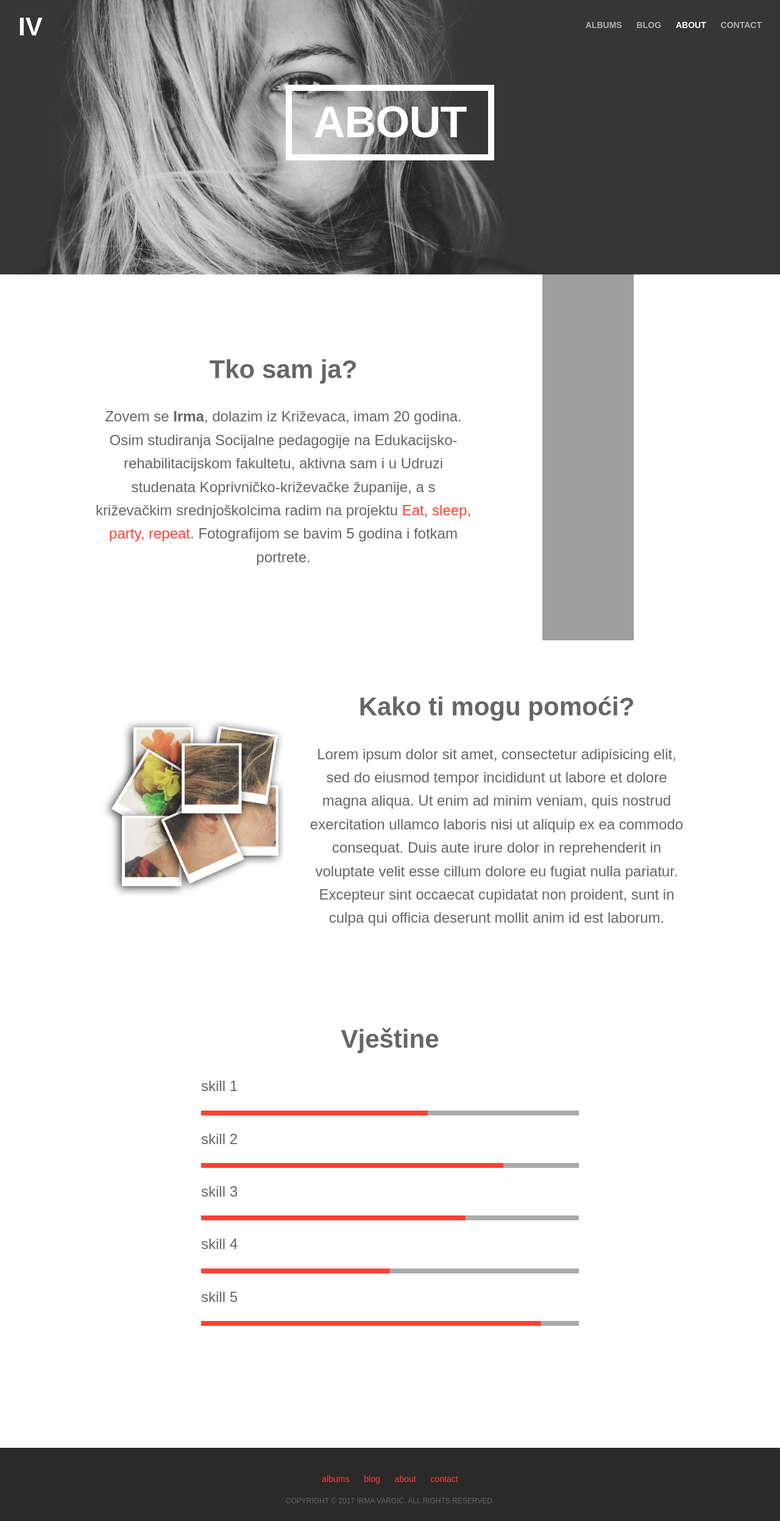
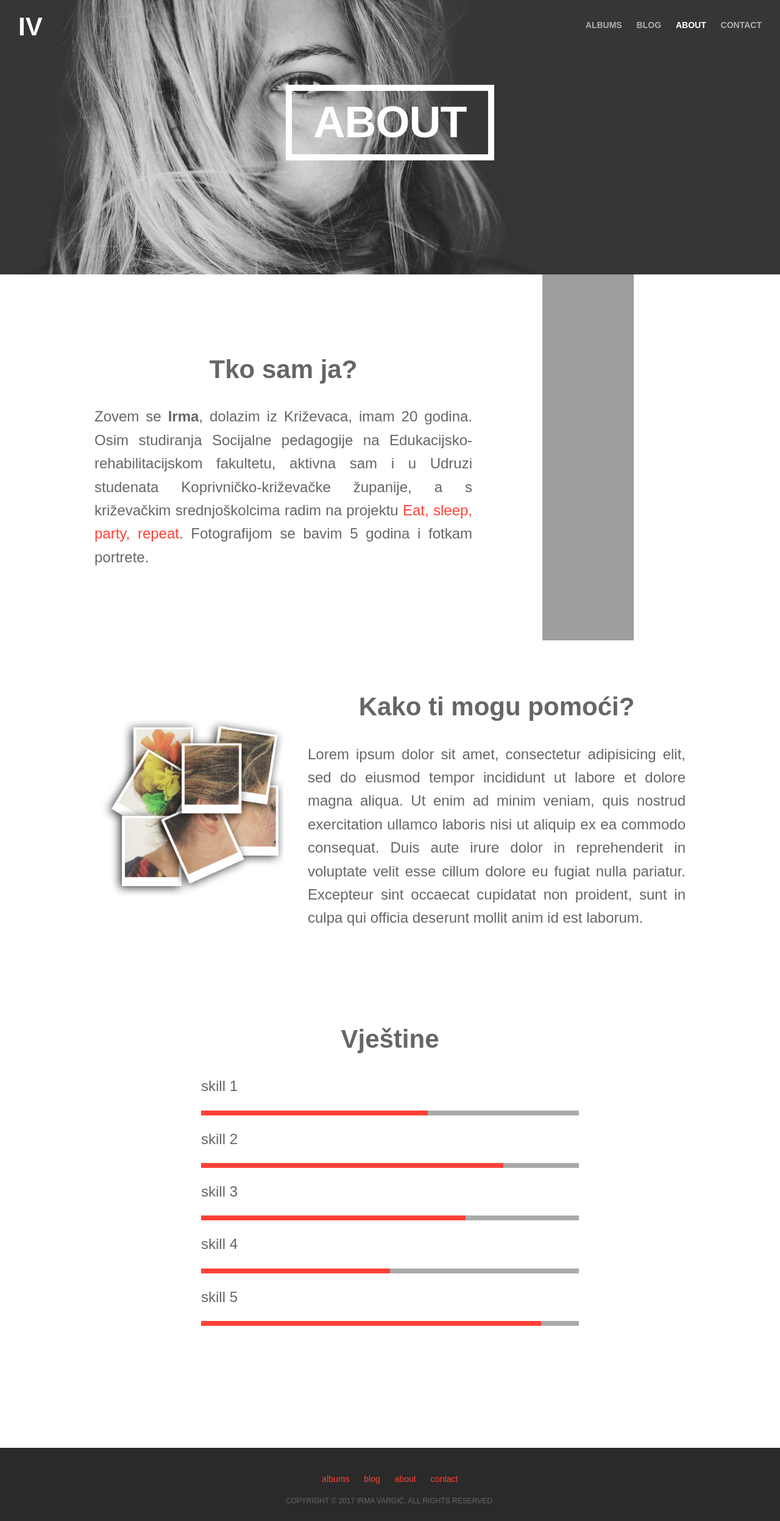
Before and after one commit to KaypeoLoL/irma-jekyll---git, a Jekyll site: the page built from _pages/about/index.html, in a window 1280 px wide. Shown: the whole page at 61% size. Built offline with Jekyll 4.4.1, drawn with Linux system fonts in a browser that asks for light colours; some web fonts are replaced; grey boxes are pictures that could not be loaded.

Commit message:
fix text align

```diff
--- a/assets/css/main.css
+++ b/assets/css/main.css
@@ -3961,6 +3961,9 @@ section .text-wrap a:hover, section .text-wrap a:focus {
 		height: auto;
 		justify-content: space-around;
 		flex-direction: column;
+}
+
+.container .wrap1 p {
 		text-align: justify;
 }
 
```
